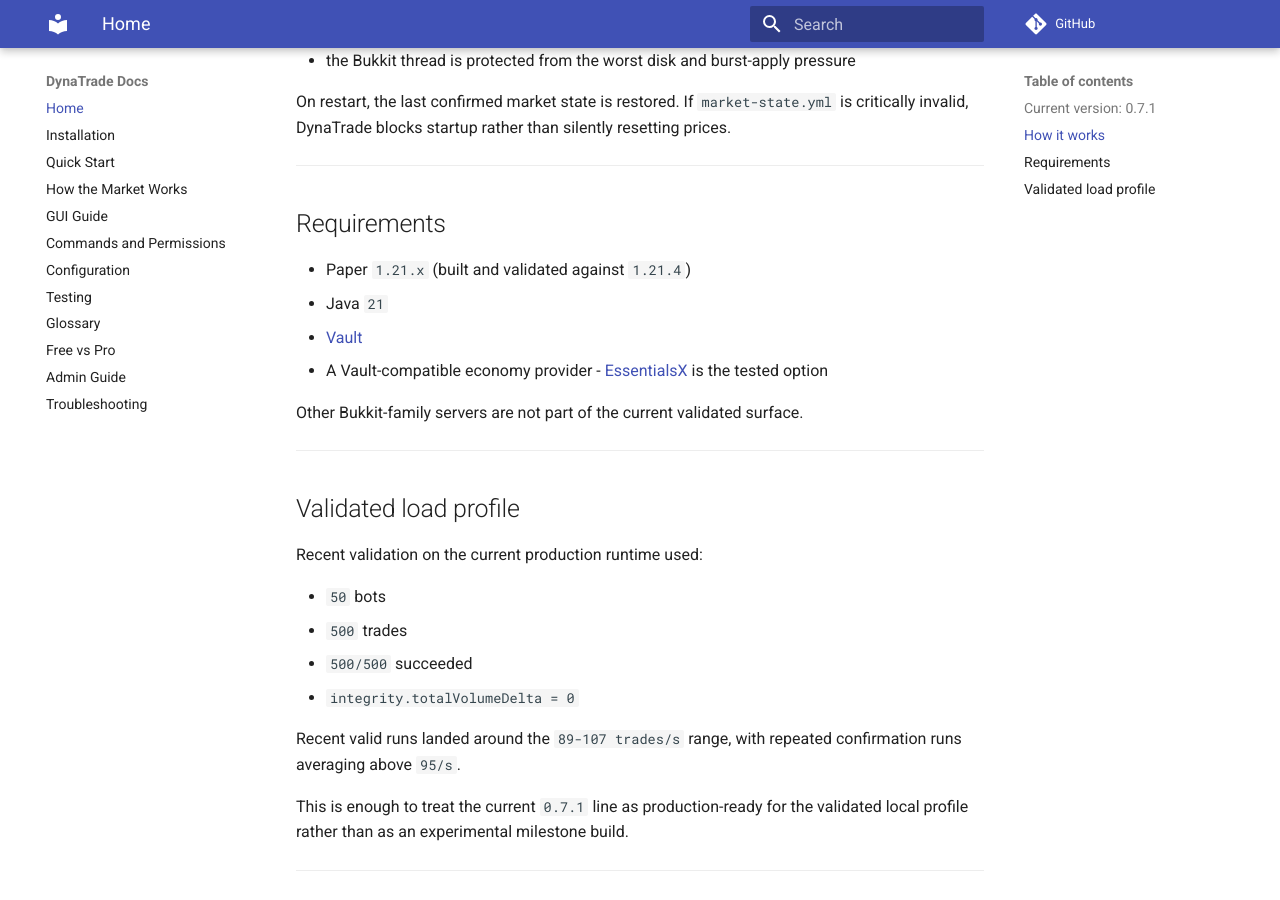
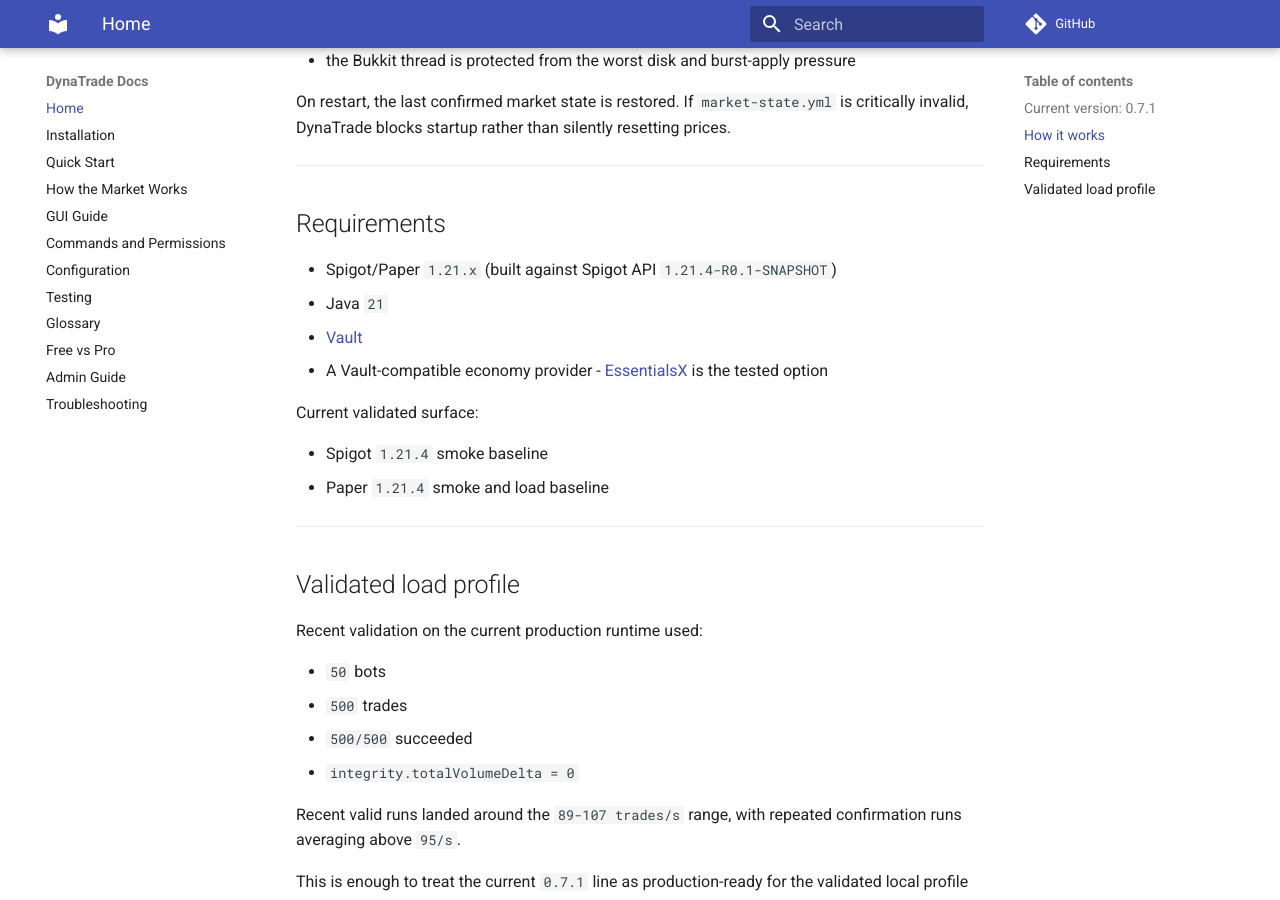
Before and after one commit to jeanmattcs/dynatrade-docs, an MkDocs documentation site: the page built from docs/index.md, in a window 1280 px wide and 900 px high, scrolled down 937 px. Built offline with MkDocs 1.6.1 and Material for MkDocs 9.7.7, drawn with Linux system fonts in a browser that asks for light colours; comment, search, counter and statistics services are not loaded; some of the changed text lies outside the part shown.

Commit message:
docs: update installation and quick start documentation for Spigot/Paper compatibility; enhance testing section with Spigot validation details

```diff
--- a/docs/index.md
+++ b/docs/index.md
@@ -1,6 +1,6 @@
 # DynaTrade
 
-DynaTrade is a batch-based market engine for Paper `1.21.x` servers.
+DynaTrade is a batch-based market engine for Spigot/Paper `1.21.x` servers.
 
 Instead of reacting to every buy or sell like a slot machine, it aggregates player trade pressure, applies controlled price movement in cycles, and persists trade intent with recovery-focused durability. The result is a market that feels alive without turning ordinary server play into chaos.
 
@@ -37,12 +37,15 @@ On restart, the last confirmed market state is restored. If `market-state.yml` i
 
 ## Requirements
 
-- Paper `1.21.x` (built and validated against `1.21.4`)
+- Spigot/Paper `1.21.x` (built against Spigot API `1.21.4-R0.1-SNAPSHOT`)
 - Java `21`
 - [Vault](https://www.spigotmc.org/resources/vault.34315/)
 - A Vault-compatible economy provider - [EssentialsX](https://essentialsx.net/) is the tested option
 
-Other Bukkit-family servers are not part of the current validated surface.
+Current validated surface:
+
+- Spigot `1.21.4` smoke baseline
+- Paper `1.21.4` smoke and load baseline
 
 ---
 
```
Also changed, not shown: docs/Installation.md (+3 -3 lines), docs/Quick-Start.md (+1 -1 lines), docs/Testing.md (+2 -0 lines).
